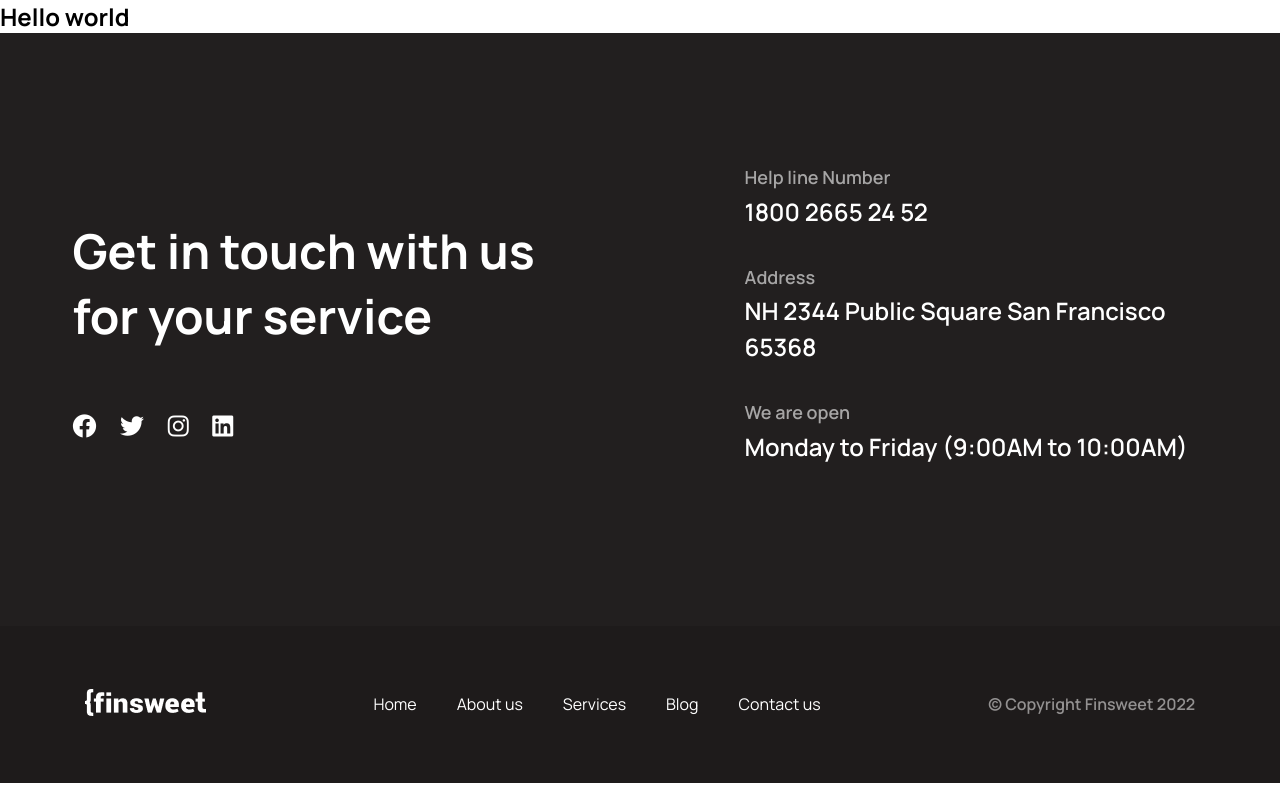
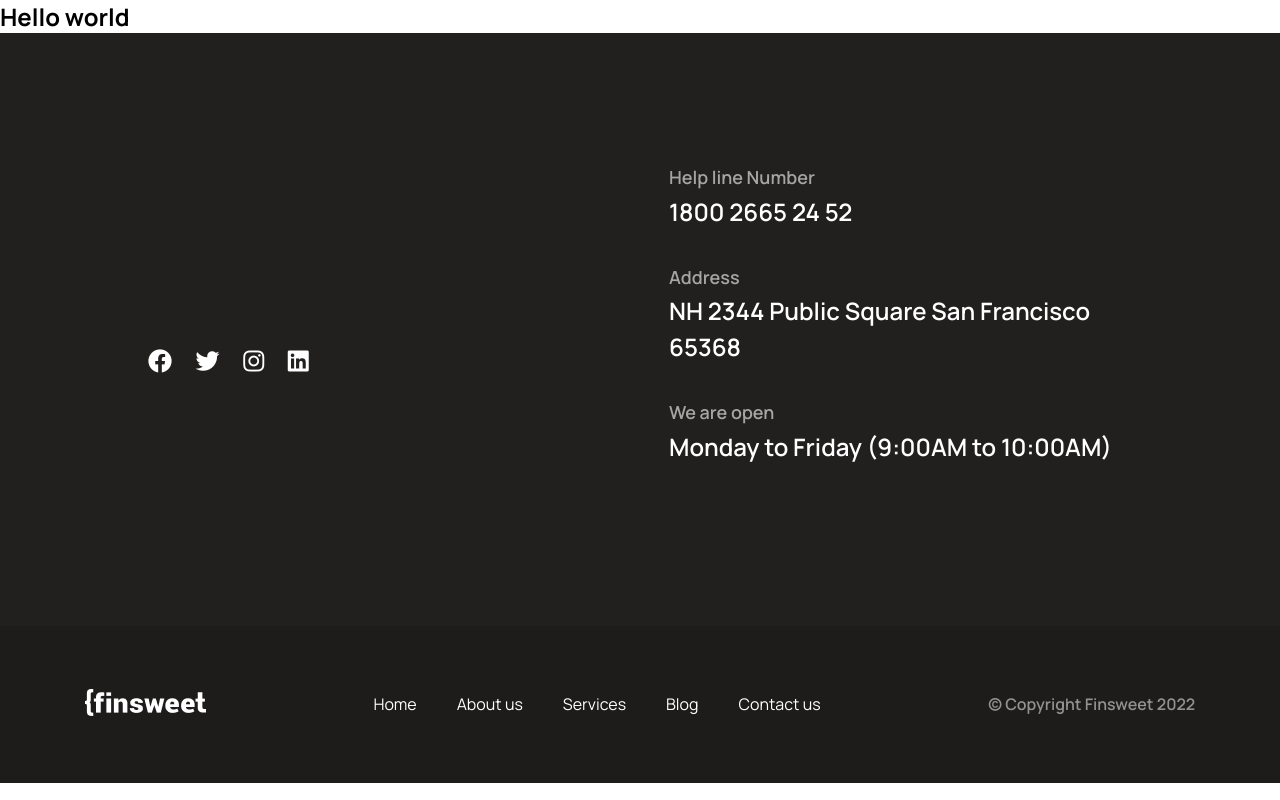
Before and after one commit to ernestas17/CA_Team_4, a React (Create React App) app: page / in a window 1280 px wide. Built offline with nearby package versions, Linux system fonts and the light colour scheme; the HTML template or start-up script is replaced by a standard one.

Commit message:
typo fixed

```diff
--- a/src/components/FooterContacts/FooterContacts.jsx
+++ b/src/components/FooterContacts/FooterContacts.jsx
@@ -9,12 +9,12 @@ import {
   StyledContact,
 } from './FooterContacts.style';
 
-const FooterContacts = ({ header, phoneNr, address, workingHours }) => {
+const FooterContacts = ({ heading, phoneNr, address, workingHours }) => {
   return (
     <StyledFooterContacts>
       <StyledWrapper>
         <StyledContainer>
-          <StyledHeader>{header}</StyledHeader>
+          <StyledHeader>{heading}</StyledHeader>
           <StyledIconsUl>
             <li>
               <i className='fa-brands fa-facebook'></i>
```
